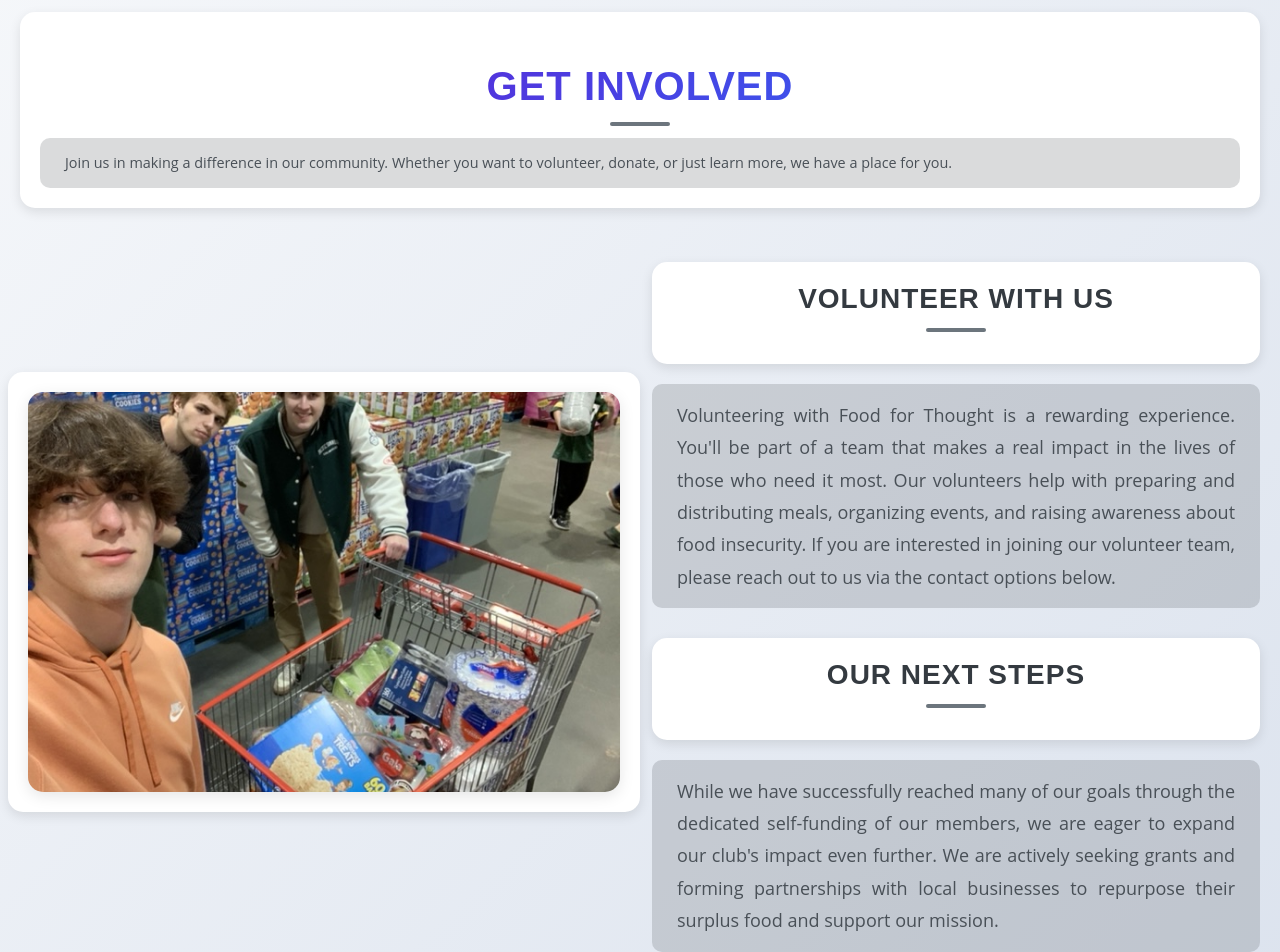
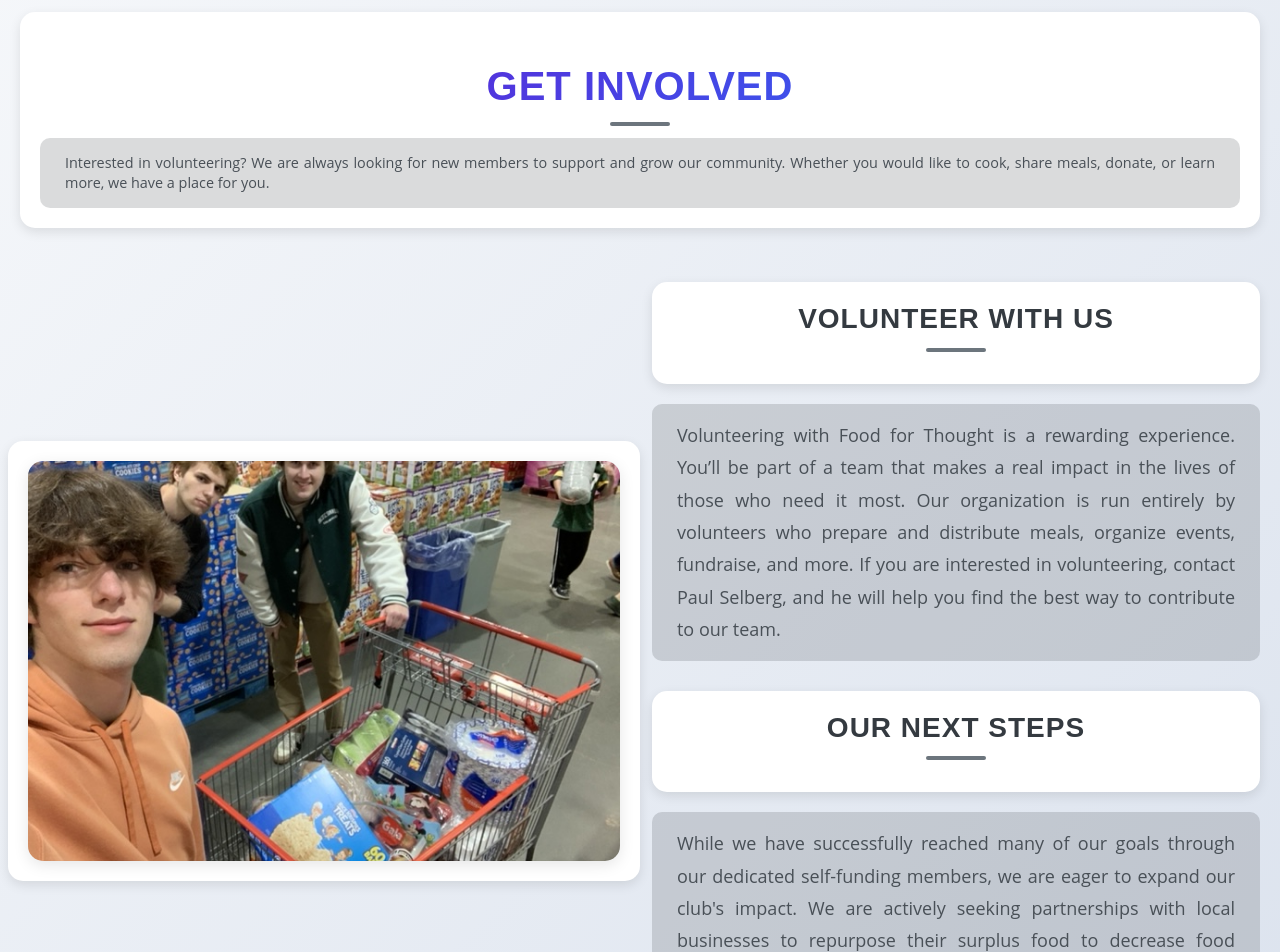
Before and after one commit to kalekimmel/food-for-thought, a React (Create React App) app: page /get-involved in a window 1280 px wide. Shown: the part 100-1052 px from the top of the page. Built offline with nearby package versions, Linux system fonts and the light colour scheme.

Commit message:
new changes

```diff
--- a/src/Components/GetInvolved.js
+++ b/src/Components/GetInvolved.js
@@ -70,7 +70,7 @@ const GetInvolved = () => {
       <div className="header-section text-center fade-in">
         <h2 className="title">Get Involved</h2>
         <p className="subtitle">
-          Join us in making a difference in our community. Whether you want to volunteer, donate, or just learn more, we have a place for you.
+        Interested in volunteering? We are always looking for new members to support and grow our community. Whether you would like to cook, share meals, donate, or learn more, we have a place for you.
         </p>
       </div>
       <Row className="my-4 align-items-center fade-in">
@@ -84,12 +84,11 @@ const GetInvolved = () => {
         <Col md={6}>
           <h3 className="text-center">Volunteer with Us</h3>
           <p>
-            Volunteering with Food for Thought is a rewarding experience. You'll be part of a team that makes a real impact in the lives of those who need it most. Our volunteers help with preparing and distributing meals, organizing events, and raising awareness about food insecurity. If you are interested in joining our volunteer team, please reach out to us via the contact options below.
+          Volunteering with Food for Thought is a rewarding experience. You’ll be part of a team that makes a real impact in the lives of those who need it most. Our organization is run entirely by volunteers who prepare and distribute meals, organize events, fundraise, and more. If you are interested in volunteering, contact Paul Selberg, and he will help you find the best way to contribute to our team.
           </p>
           <h3 className="text-center">Our Next Steps</h3>
           <p>
-            While we have successfully reached many of our goals through the dedicated self-funding of our members, we are eager to expand our club's impact even further. We are actively seeking grants and forming partnerships with local businesses to repurpose their surplus food and support our mission.
-          </p>
+          While we have successfully reached many of our goals through our dedicated self-funding members, we are eager to expand our club's impact. We are actively seeking partnerships with local businesses to repurpose their surplus food to decrease food waste and support our mission. Additionally, we are seeking opportunities to eventually obtain clothes, blankets, and basic toiletries to support those without shelter, especially in the winter.          </p>
         </Col>
       </Row>
       <Row className="text-center my-4 fade-in">
--- a/src/Components/HomePage.js
+++ b/src/Components/HomePage.js
@@ -35,16 +35,14 @@ const HomePage = () => {
       <Container className="container my-4">
         <h2 className="text-center">Mission Statement</h2>
         <p>
-          We are a dedicated group of students from the University of Wisconsin-Madison who are passionate about our school and community. Recognizing the beauty of Madison and the challenges it faces, particularly the prevalence of homelessness, we strive to make a positive impact.
+        As a society, we often dehumanize those without housing, creating the greatest poverty: loneliness and a lack of dignity. We are dedicated to restoring the inherent dignity of individuals experiencing homelessness by sharing meals and, most importantly, conversation. Through compassion, empathy, and genuine human interactions, we strive to build a community regardless of one's housing situation.
         </p>
         <h3 className="text-center">Our Origin</h3>
         <p>
-          Our founder, Paul Selborg, envisioned a club that would address these issues directly. Thus, "Food for Thought" was born as a self-funded initiative with a simple yet profound mission: to cook and deliver nutritious meals to homeless individuals in Madison.
-        </p>
+        A group of UW-Madison students came together after spending time sharing food with people experiencing homelessness. Seeing the profound impact on both the individuals they served and on themselves, they wanted to share this opportunity with other students. The name 'Food for Thought' originated from the idea that by sharing food, we also share thoughts—truly embodying the concept. This self-funded initiative was ignited by a passion to cook, share food, and spread love to those without shelter.        </p>
         <h3 className="text-center">Our Mission</h3>
         <p>
-          The name "Food for Thought" embodies our dual mission. We not only provide food to those in need but also offer companionship. Our members engage in meaningful conversations with the individuals we serve, sharing a meal and fostering a sense of community and connection. Through these interactions, we aim to brighten their day and offer support and understanding.
-        </p>
+        The name 'Food for Thought' embodies our dual mission of not only providing food but also companionship to those without shelter. The organization operates by having a group of members bond together while cooking a large meal served on paper plates. In groups of 2-3, members then head to the streets and enjoy their meal with those without shelter, seeking to deepen bonds and share compassion with everyone in Madison, Wisconsin. Additionally, all members are invited to monthly meetings, which aim to foster community, showcase club advancements, discuss fundraising opportunities, and more.        </p>
         <h3 className="text-center">Our Impact</h3>
         <p>
           By combining nourishment with thoughtful dialogue, we hope to make a tangible difference in the lives of the homeless in Madison. Our goal is to create lasting positive change in our community, one meal and one conversation at a time.
```
